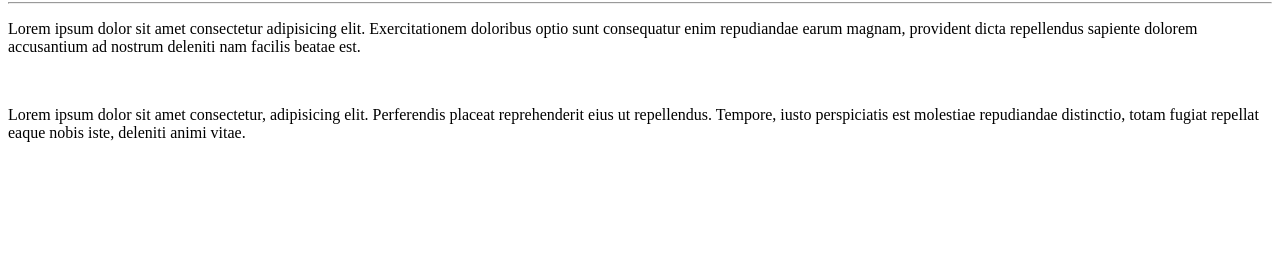
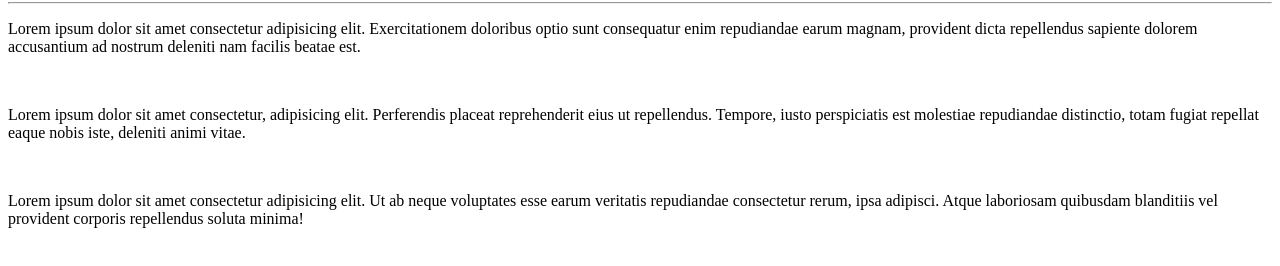
Before and after one commit to Geovani3344/Ola-Mundo, a plain HTML site: page site-exemplo/index.html in a window 1280 px wide. Shown: the part 78-344 px from the top of the page. Drawn offline with Linux system fonts and the light colour scheme.

Commit message:
mais uma mudança

```diff
--- a/site-exemplo/index.html
+++ b/site-exemplo/index.html
@@ -12,5 +12,6 @@
     <p>Lorem ipsum dolor sit amet consectetur adipisicing elit. Exercitationem doloribus optio sunt consequatur enim repudiandae earum magnam, provident dicta repellendus sapiente dolorem accusantium ad nostrum deleniti nam facilis beatae est.</p>
     <br>
     <p>Lorem ipsum dolor sit amet consectetur, adipisicing elit. Perferendis placeat reprehenderit eius ut repellendus. Tempore, iusto perspiciatis est molestiae repudiandae distinctio, totam fugiat repellat eaque nobis iste, deleniti animi vitae.</p>
-</body>
+    <br>
+    <p>Lorem ipsum dolor sit amet consectetur adipisicing elit. Ut ab neque voluptates esse earum veritatis repudiandae consectetur rerum, ipsa adipisci. Atque laboriosam quibusdam blanditiis vel provident corporis repellendus soluta minima!</p>
 </html>
```
